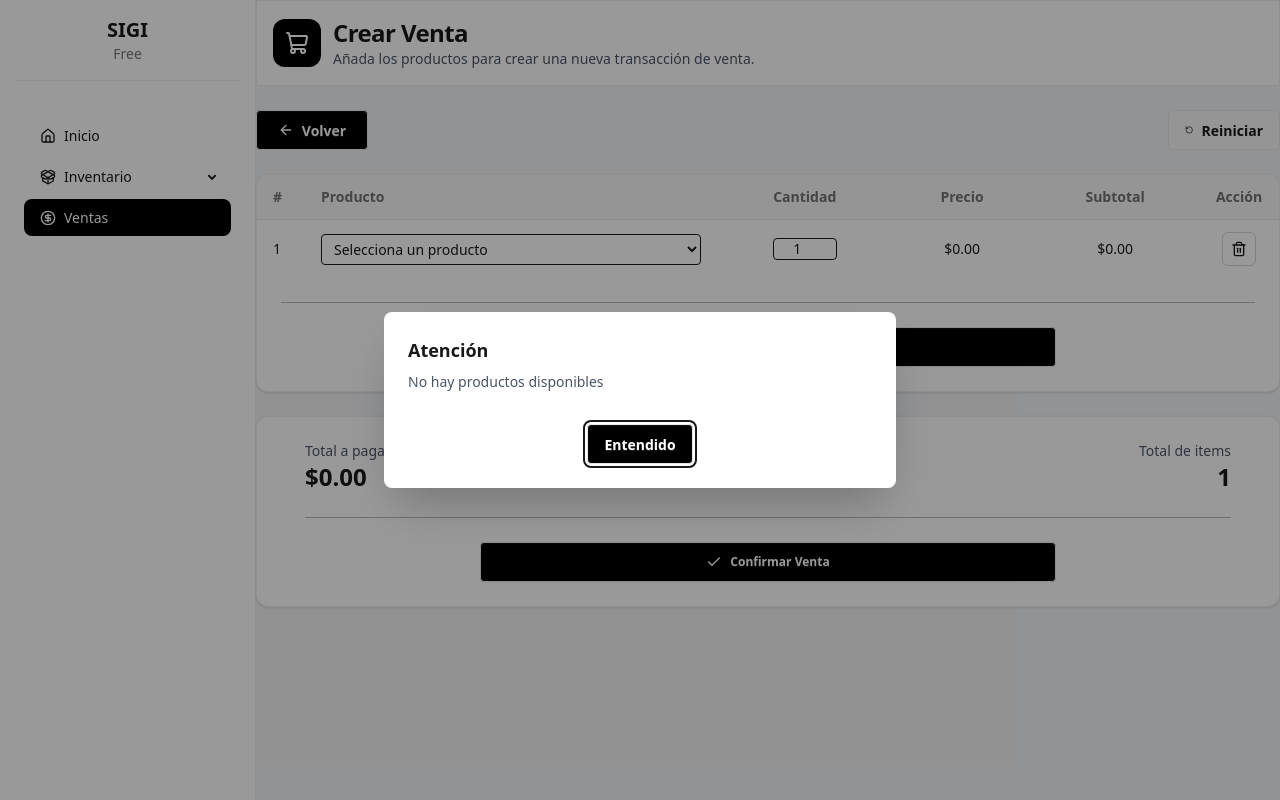
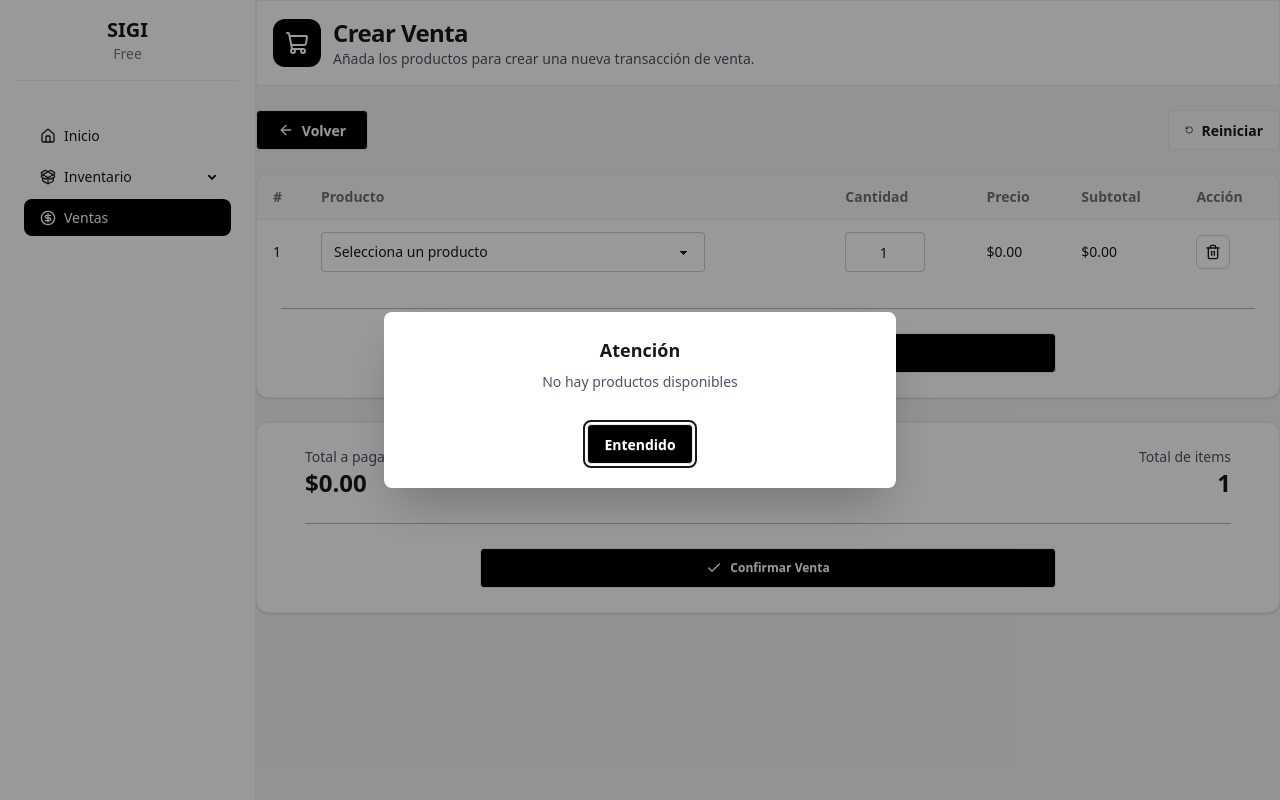
Before and after one commit to Galleto44/SIGI---Free, a Django app: page /sales/create/ in a window 1280 px wide. Run offline with Django 5.2, Linux system fonts and the light colour scheme; data that the repository does not hold is empty.

Commit message:
improving design of create sales, finished

```diff
--- a/static/js/cart.js
+++ b/static/js/cart.js
@@ -28,7 +28,7 @@ function getProductById(productId) {
 }
 
 function createProductSelect() {
-    let options = `<option value="">Selecciona un producto</option>`;
+    let options = `<option value = "" disabled selected>Selecciona un producto</option>`;
 
     products.forEach(product => {
         options += `
@@ -38,7 +38,7 @@ function createProductSelect() {
         `;
     });
 
-    return `<select class="product-select w-full border rounded px-2 py-1">
+    return `<select class="product-select select select-bordered w-96">
                 ${options}
             </select>`;
 }
@@ -116,16 +116,16 @@ function renderOneRow() {
             ${createProductSelect()}
         </td>
 
-        <td class="text-center">
+        <td>
             <input type="number" value="1" min="1"
-                class="quantity-input w-16 text-center border rounded">
+                class="quantity-input input input-bordered w-20 text-center">
         </td>
 
-        <td class="text-center price">$0.00</td>
+        <td class="price">$0.00</td>
 
-        <td class="text-center subtotal">$0.00</td>
+        <td class="subtotal">$0.00</td>
 
-        <td class="text-center">
+        <td>
             <button type="button"
                     class="remove-btn p-2 border border-gray-300 rounded-md
                         hover:border-red-500 hover:text-red-600 hover:bg-red-50 transition cursor-pointer">
--- a/templates/create_sale.html
+++ b/templates/create_sale.html
@@ -45,10 +45,10 @@
                 <tr>
                     <th class="w-12">#</th>
                     <th>Producto</th>
-                    <th class="text-center">Cantidad</th>
-                    <th class="text-center">Precio</th>
-                    <th class="text-center">Subtotal</th>
-                    <th class="w-20 text-center">Acción</th>
+                    <th>Cantidad</th>
+                    <th>Precio</th>
+                    <th>Subtotal</th>
+                    <th>Acción</th>
                 </tr>
             </thead>
 
@@ -103,9 +103,14 @@
 
 <dialog id="resetCartModal" class="modal">
     <div class="modal-box">
-        <h3 class="font-semibold text-lg">
-            Reiniciar carrito
-        </h3>
+
+        <div class="flex items-center justify-center gap-2 mb-4">
+            <i data-lucide="alert-triangle" class="w-5 h-5 text-yellow-500"></i>
+            <h3 class="font-semibold text-lg">
+                Reiniciar carrito
+            </h3>
+        </div>
+
         <p class="py-2 text-sm text-gray-600">
             ¿Estás seguro de que deseas eliminar todos los productos del carrito?
         </p>
@@ -119,7 +124,7 @@
 
                 <button id="confirm-reset-btn"
                         type="button"
-                        class="btn bg-red-600 text-white hover:bg-red-700">
+                        class="btn btn-warning text-white">
                     Reiniciar
                 </button>
 
@@ -130,11 +135,11 @@
 
 <dialog id="alertModal" class="modal">
     <div class="modal-box">
-        <h3 class="font-semibold text-lg">
+        <h3 class="text-center font-semibold text-lg">
             Atención
         </h3>
 
-        <p id="alertMessage" class="py-2 text-sm text-gray-600">
+        <p id="alertMessage" class="text-center py-2 text-sm text-gray-600">
             <!-- JS inserta el mensaje -->
         </p>
 
--- a/templates/sidebar.html
+++ b/templates/sidebar.html
@@ -1,6 +1,6 @@
 <div class="flex">
 
-    <aside class="w-64 bg-base-100 border-r border-base-300 min-h-screen p-4">
+    <aside class="w-64 bg-base-100 border-r border-base-300 min-h-screen p-4 sticky top-0 h-screen">
 
         <div class="mb-6 pb-4 border-b border-base-300 flex flex-col items-center text-center">
             <h1 class="text-xl font-bold">SIGI</h1>
--- a/theme/static/css/dist/styles.css
+++ b/theme/static/css/dist/styles.css
@@ -236,6 +236,10 @@
     --color-red-500: oklch(63.7% 0.237 25.331);
     --color-red-600: oklch(57.7% 0.245 27.325);
     --color-red-700: oklch(50.5% 0.213 27.518);
+    --color-yellow-400: oklch(85.2% 0.199 91.936);
+    --color-yellow-500: oklch(79.5% 0.184 86.047);
+    --color-yellow-600: oklch(68.1% 0.162 75.834);
+    --color-yellow-700: oklch(55.4% 0.135 66.442);
     --color-green-50: oklch(98.2% 0.018 155.826);
     --color-green-500: oklch(72.3% 0.219 149.579);
     --color-green-600: oklch(62.7% 0.194 149.214);
@@ -1315,8 +1319,14 @@
       box-shadow: 0 2px calc(var(--depth) * 3px) -2px var(--color-neutral);
     }
   }
+  .fixed {
+    position: fixed;
+  }
   .static {
     position: static;
+  }
+  .sticky {
+    position: sticky;
   }
   @layer daisyui.l1.l2 {
     .toast-end {
@@ -1334,6 +1344,12 @@
       bottom: auto;
       --toast-y: 0;
     }
+  }
+  .top-0 {
+    top: calc(var(--spacing) * 0);
+  }
+  .left-0 {
+    left: calc(var(--spacing) * 0);
   }
   @layer daisyui.l1.l2.l3 {
     .modal-box {
@@ -1560,6 +1555,12 @@
   }
   .w-64 {
     width: calc(var(--spacing) * 64);
+  }
+  .w-80 {
+    width: calc(var(--spacing) * 80);
+  }
+  .w-96 {
+    width: calc(var(--spacing) * 96);
   }
   .w-full {
     width: 100%;
```
Also changed, not shown: other parts of theme/static/css/dist/styles.css (+64 -34 lines), templates/product.html (indentation only).
